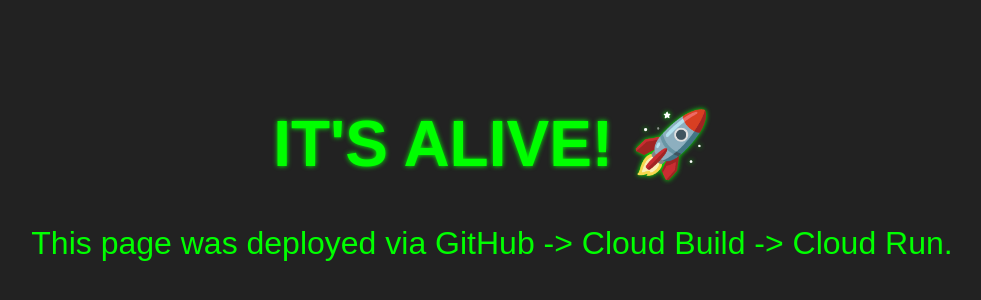
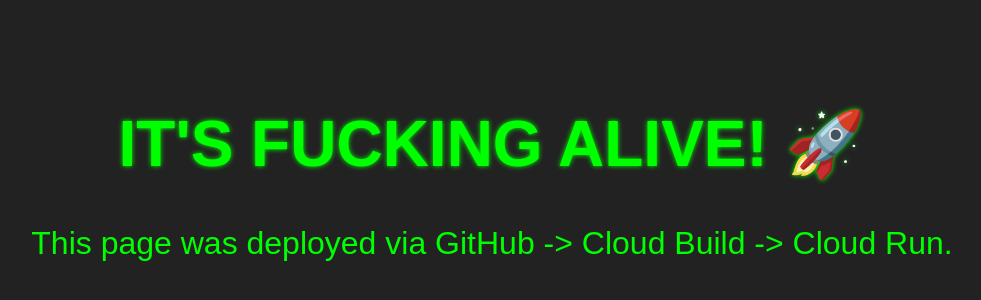
Before and after one commit to WhiteSirius/my-cloud-app, a plain HTML site: page Frontend/index.html in a window 1280 px wide. Shown: the part 200-500 px from the top of the page, without its empty margins (148-1129 px from the left). Drawn offline with Linux system fonts and the light colour scheme.

Commit message:
Testing the trigger

```diff
--- a/Frontend/index.html
+++ b/Frontend/index.html
@@ -9,7 +9,7 @@
     </style>
 </head>
 <body>
-    <h1>IT'S ALIVE! 🚀</h1>
+    <h1>IT'S FUCKING ALIVE! 🚀</h1>
     <p>This page was deployed via GitHub -> Cloud Build -> Cloud Run.</p>
 </body>
 </html>
```
